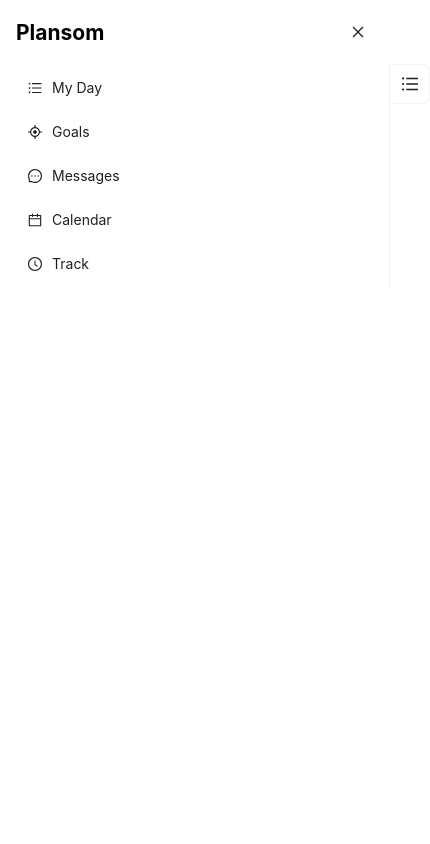
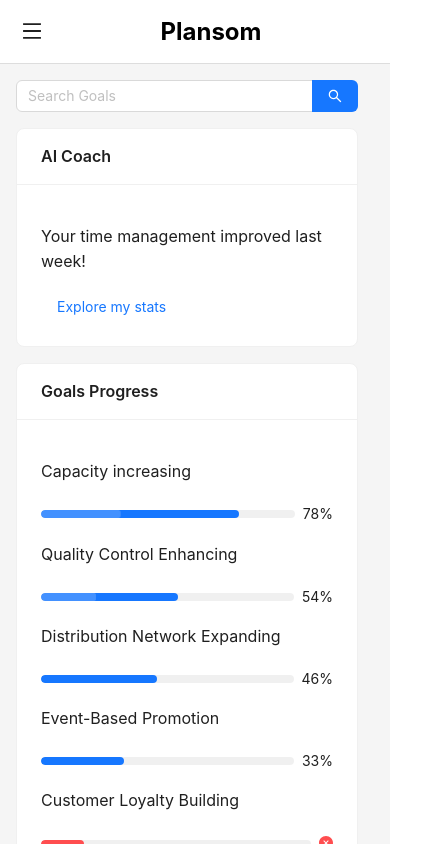
Before and after one commit to amaan-810/plansom-dashboard, a React (Create React App) app: page / in a window 390 px wide. Shown: the top 844 px of the page, 430 px wide, since content can reach past the window. Built offline with nearby package versions, Linux system fonts and the light colour scheme.

Commit message:
optimized for 4k and above

```diff
--- a/src/App.js
+++ b/src/App.js
@@ -1,5 +1,5 @@
-import React, { useState, useEffect } from "react";
-import { Layout, Menu, Card, Progress, Button, Grid, Input } from "antd";
+import React, { useState } from "react";
+import { Layout, Menu, Card, Progress, Button, Input } from "antd";
 import {
   UnorderedListOutlined,
   CalendarOutlined,
@@ -11,8 +11,7 @@
 } from "@ant-design/icons";
 import "./App.css";
 
-const { Header, Sider, Content } = Layout;
-const { useBreakpoint } = Grid;
+const { Sider, Content } = Layout;
 const { Search } = Input;
 
 const goals = [
@@ -39,23 +38,24 @@
 ];
 
 const App = () => {
-  const [collapsed, setCollapsed] = useState(false);
-  const screens = useBreakpoint();
+  const [isMobile, setIsMobile] = useState(window.innerWidth < 1024);
+  const [sidebarVisible, setSidebarVisible] = useState(false);
 
-  // Adjust sidebar visibility based on screen size
-  useEffect(() => {
-    if (screens.lg) {
-      setCollapsed(false); // Always show sidebar on large screens
-      console.log(screens.lg);
-    }
-  }, [screens.lg]);
+  // Update state on window resize
+  React.useEffect(() => {
+    const handleResize = () => {
+      setIsMobile(window.innerWidth < 1024);
+    };
+    window.addEventListener("resize", handleResize);
+    return () => window.removeEventListener("resize", handleResize);
+  }, []);
 
   const toggleSidebar = () => {
-    setCollapsed(!collapsed);
+    setSidebarVisible(!sidebarVisible);
   };
 
   const closeSidebar = () => {
-    setCollapsed(true);
+    setSidebarVisible(false);
   };
 
   return (
@@ -63,32 +63,32 @@
       <Sider
         theme="light"
         collapsible
-        collapsed={collapsed}
-        onCollapse={setCollapsed}
-        collapsedWidth={screens.lg ? "0" : "0"}
-        width={screens.lg ? 200 : "100%"}
+        collapsedWidth="0"
+        width={isMobile ? "100vw" : "15rem"}
         style={{
-          position: screens.lg ? "relative" : "absolute",
-          zIndex: 10,
+          position: "fixed",
+          zIndex: 1000,
           height: "100vh",
+          display: sidebarVisible || !isMobile ? "block" : "none",
         }}
       >
         <div
           className="logo"
           style={{
             textAlign: "center",
-            padding: "16px",
+            padding: "1rem",
             display: "flex",
             justifyContent: "space-between",
             alignItems: "center",
           }}
         >
-          <h2 style={{ margin: 0 }}>Plansom</h2>
-          {!screens.lg && (
+          <h2 style={{ margin: 0, fontSize: "1.5rem" }}>Plansom</h2>
+          {isMobile && (
             <Button
               icon={<CloseOutlined />}
               type="text"
               onClick={closeSidebar}
+              style={{ fontSize: "1.25rem" }}
             />
           )}
         </div>
@@ -111,30 +111,51 @@
         </Menu>
       </Sider>
       <Layout>
-        {!screens.lg && (
-          <Header style={{ background: "#fff", padding: "0 16px" }}>
+        {/* Header for mobile screens */}
+        {isMobile && (
           <div
             style={{
+              background: "#fff",
+              padding: "0.5rem 1rem",
+              position: "fixed",
+              width: "100%",
+              zIndex: 500,
               display: "flex",
+              alignItems: "center",
               justifyContent: "space-between",
-                alignItems: "center",
+              height: "4rem",
+              borderBottom: "1px solid #ddd",
             }}
           >
             <Button
               icon={<MenuOutlined />}
               type="text"
               onClick={toggleSidebar}
-                style={{ marginRight: "16px" }}
+              style={{ fontSize: "1.25rem" }}
             />
-              <h3 style={{ margin: "8px 0", flex: "1 1 auto" }}>Plansom</h3>
+            <h3
+              style={{
+                margin: 0,
+                fontSize: "1.5rem",
+                textAlign: "center",
+                flex: 1,
+              }}
+            >
+              Plansom
+            </h3>
           </div>
-          </Header>
         )}
-        <Content style={{ margin: "16px" }}>
+        <Content
+          style={{
+            margin: isMobile ? "4rem 1rem 1rem" : "1rem",
+            marginLeft: isMobile ? "0" : "15rem", // Prevent overlapping with the sidebar
+            padding: "1rem",
+          }}
+        >
           <div
             style={{
-              marginBottom: "16px",
-              maxWidth: "400px",
+              marginBottom: "1rem",
+              maxWidth: "25rem",
               marginLeft: "auto",
               marginRight: "auto",
             }}
@@ -144,28 +165,27 @@
           <div
             style={{
               display: "grid",
-              gridTemplateColumns: screens.lg
+              gridTemplateColumns: isMobile
+                ? "1fr"
+                : window.innerWidth >= 1024
                 ? "repeat(3, 1fr)"
-                : screens.md
-                ? "repeat(2, 1fr)"
-                : "1fr",
-              gap: "16px",
-              marginBottom: "16px",
+                : "repeat(2, 1fr)",
+              gap: "1rem",
             }}
           >
-            <Card title="AI Coach" style={{ maxWidth: "400px" }}>
+            <Card title="AI Coach" style={{ fontSize: "1rem" }}>
               <p>Your time management improved last week!</p>
               <Button type="link">Explore my stats</Button>
             </Card>
-            <Card title="Goals Progress" style={{ maxWidth: "400px" }}>
+            <Card title="Goals Progress" style={{ fontSize: "1rem" }}>
               {goals.map((goal) => (
-                <div key={goal.key} style={{ marginBottom: "12px" }}>
+                <div key={goal.key} style={{ marginBottom: "0.75rem" }}>
                   <p>{goal.name}</p>
                   <Progress percent={goal.progress} status={goal.status} />
                 </div>
               ))}
             </Card>
-            <Card title="Quick Wins" style={{ maxWidth: "400px" }}>
+            <Card title="Quick Wins" style={{ fontSize: "1rem" }}>
               <p>Update Social Media Profile</p>
               <Button type="primary">Complete Task</Button>
             </Card>
@@ -177,3 +197,7 @@
 };
 
 export default App;
+
+//sucess full in lap and above and moblie large till small in problem in tablet
+
+//fourth version
```
Lines whose indentation alone changed are shown as unchanged.
